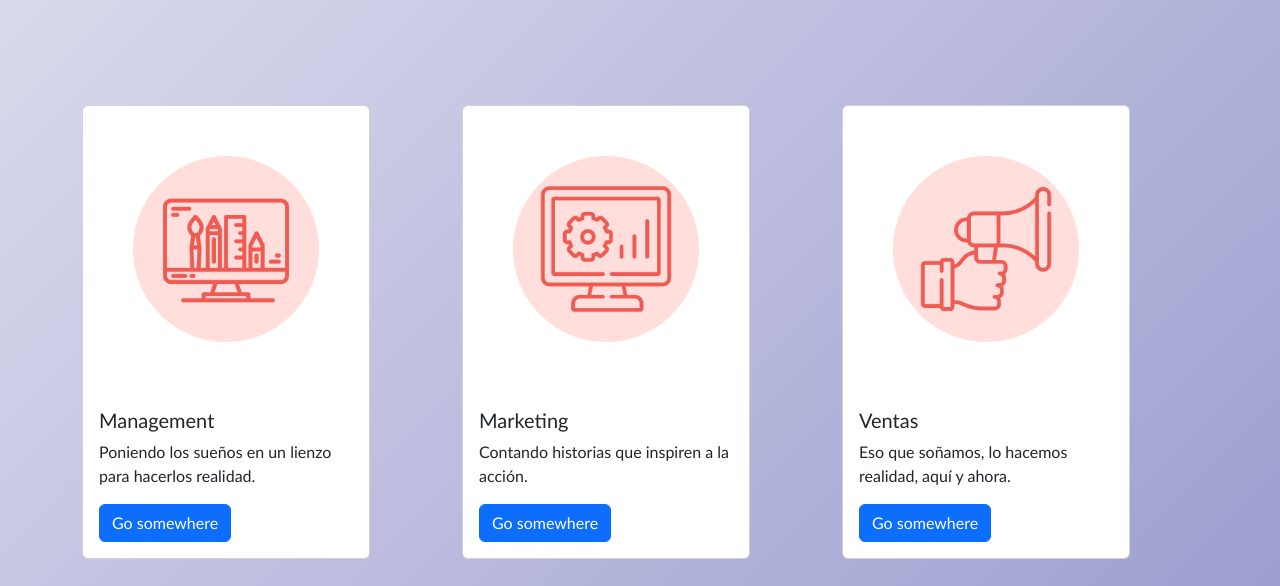
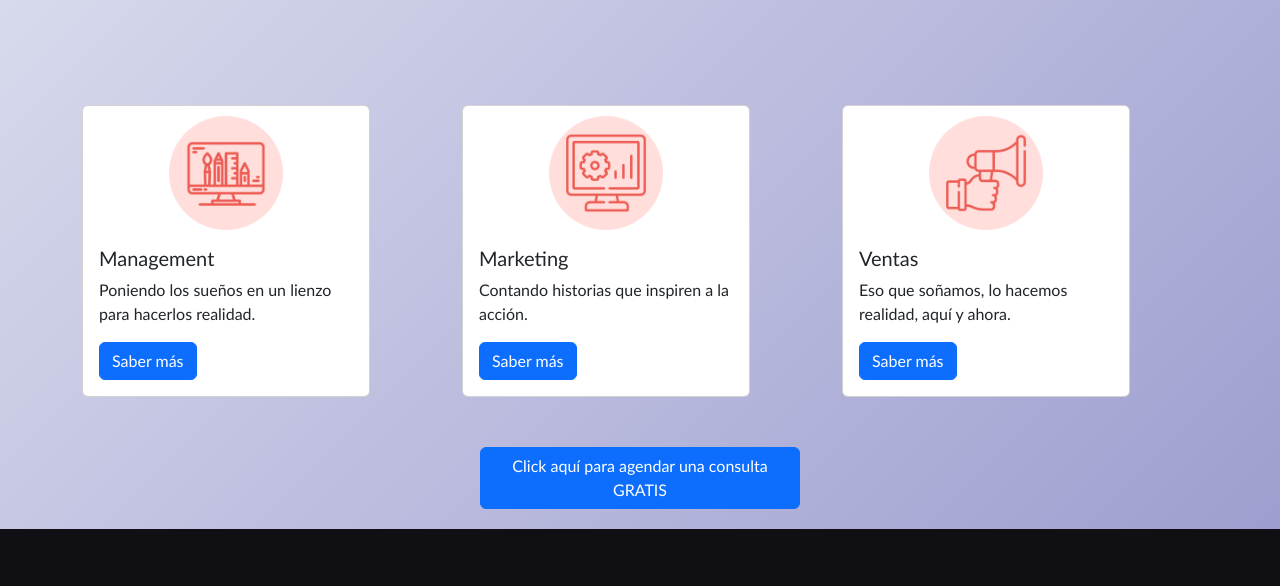
Before and after one commit to licjcg/Dise-Boostrap, a plain HTML site: page index.html in a window 1280 px wide. Shown: the part 1039-1625 px from the top of the page. Drawn offline with nearby package versions, Linux system fonts and the light colour scheme.

Commit message:
centreado de trarjetas y botón de CTA

```diff
--- a/index.html
+++ b/index.html
@@ -64,36 +64,42 @@ class="banner-image banner-image-index w-100 vh-100 d-flex justify-content-cente
 <div class="row align-items-center">
   <div class="col">
     <div class="card" style="width: 18rem;">
-      <img  src="./img/computer.png" class="card-img-top" alt="..." id="icon">
+      <center><img  src="./img/computer.png" class="card-img-top" alt="..." id="icon"></center>
       <div class="card-body">
         <h5 class="card-title">Management</h5>
         <p class="card-text">Poniendo los sueños en un lienzo para hacerlos realidad.</p>
-        <a href="#" class="btn btn-primary">Go somewhere</a>
+        <a href="./loquehago.html" class="btn btn-primary">Saber más</a>
       </div>
     </div>
   </div>
   <div class="col">
     <div class="card" style="width: 18rem;">
-      <img src="./img/settings.png" class="card-img-top" alt="..." id="icon">
+      <center><img src="./img/settings.png" class="card-img-top" alt="..." id="icon"></center>
       <div class="card-body">
         <h5 class="card-title">Marketing</h5>
         <p class="card-text">Contando historias que inspiren a la acción.</p>
-        <a href="#" class="btn btn-primary">Go somewhere</a>
+        <a href="./loquehago.html" class="btn btn-primary">Saber más</a>
       </div>
     </div>
   </div>
   <div class="col">
     <div class="card" style="width: 18rem;">
-      <img id="icon" src="./img/ads.png" class="card-img-top" alt="...">
+      <center><img id="icon" src="./img/ads.png" class="card-img-top" alt="..."></center>
       <div class="card-body">
         <h5 class="card-title">Ventas</h5>
         <p class="card-text">Eso que soñamos, lo hacemos realidad, aquí y ahora.</p>
-        <a href="#" class="btn btn-primary">Go somewhere</a>
+        <a href="./loquehago.html" class="btn btn-primary">Saber más</a>
       </div>
     </div>
   </div>
 </div>
 </div>
+</div>
+
+<!-- Botón para agendar turno -->
+
+<div class="d-grid gap-2 col-3 mx-auto" id="boton">
+  <a href="https://calendly.com/patagonialegal/llamada-informativa"><button class="btn btn-primary" type="button">Click aquí para agendar una consulta GRATIS</button></a>
 </div>
 
 <!-- Aqui comienza el Footer - pie de página -->
--- a/style.css
+++ b/style.css
@@ -19,12 +19,13 @@ nav{
     padding-block: 50px;
 }
 #icon{
-    width: 100%;
-    height: 100%;
-    padding: 50px
-
+    width: 40%;
+    height: 40%;
+    padding-top: 10px;
 }
-
+#boton{
+    margin-bottom: 20px;
+}
 /* pie de página */
 
 footer{
```
